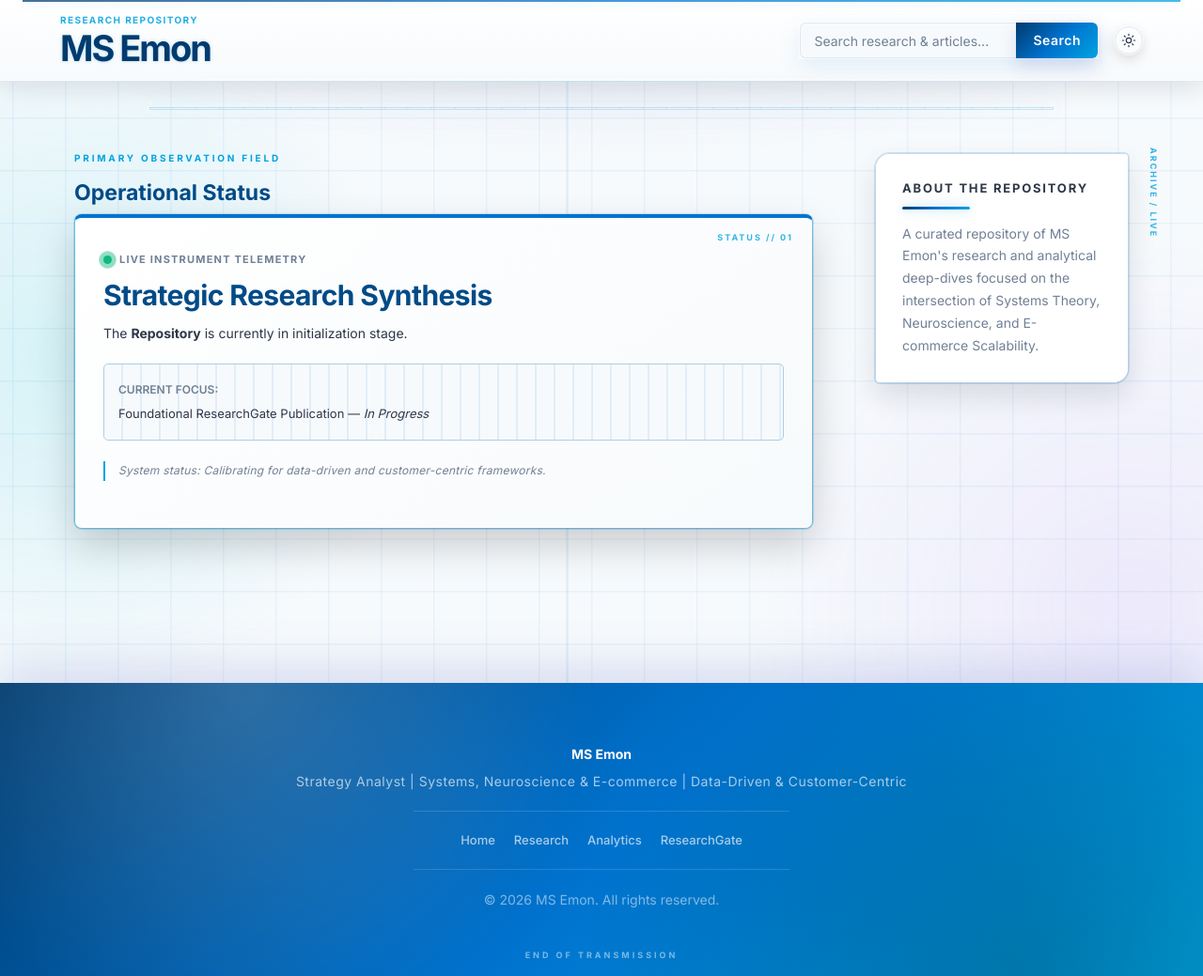
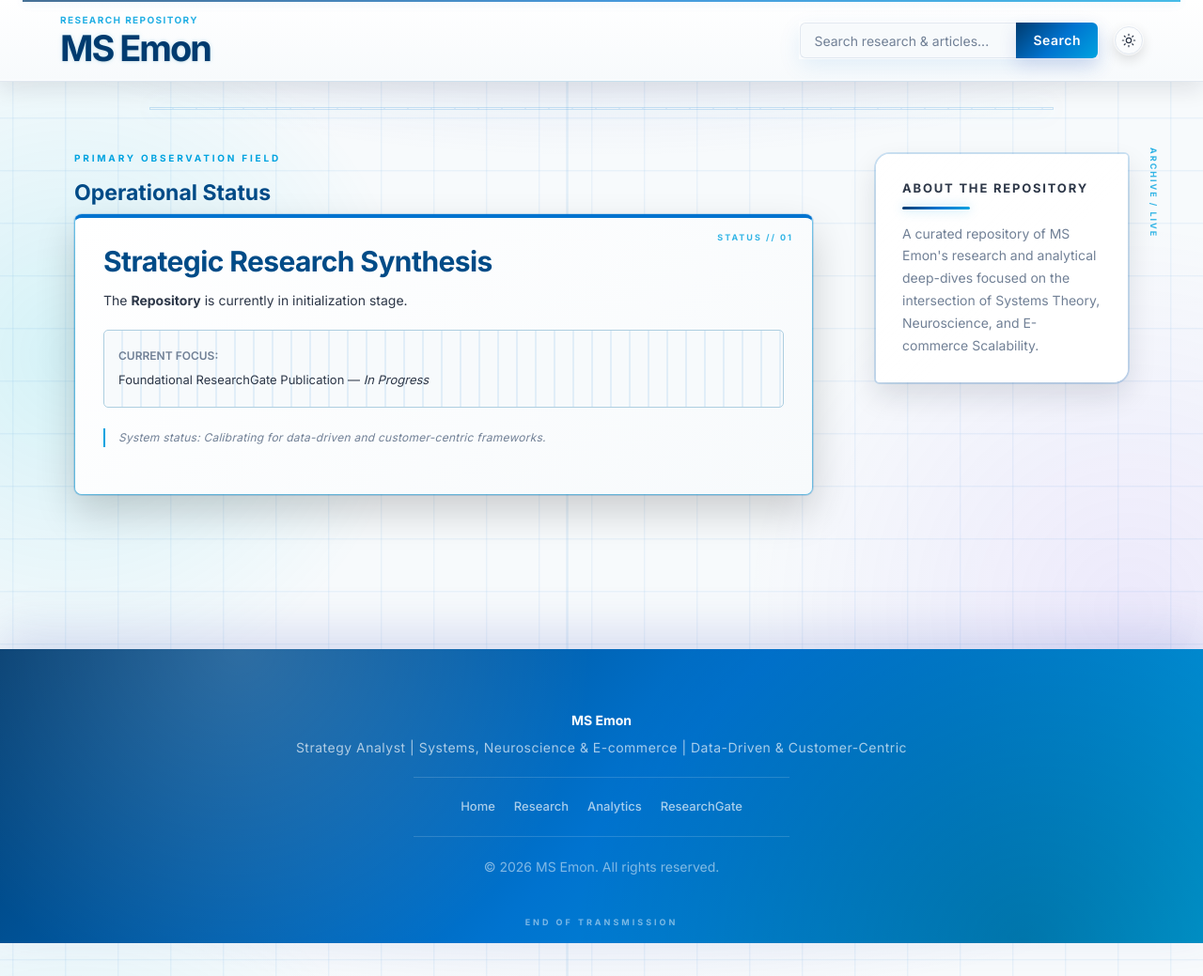
Before and after one commit to msemonlab/msemonlab.github.io, a Jekyll site: the page built from index.md, in a window 1280 px wide and 1039 px high. Shown: the whole window at 94% size. Built offline with Jekyll 4.4.1, drawn with Linux system fonts in a browser that asks for light colours.

Commit message:
Revert "feat: add live instrument telemetry beacon to homepage and sync css"
This reverts commit 3a7b6f7326a499833aa2302996050da2303ba982.

```diff
--- a/_layouts/default.html
+++ b/_layouts/default.html
@@ -696,12 +696,6 @@
     .home-status .status-card { padding: 26px 20px 28px; }
     .home-status .status-card h3 { margin-bottom: 16px; font-size: clamp(24px, 7vw, 30px); }
   }
-  /* Active Live Beacon */
-  .status-beacon-wrapper { display: inline-flex; align-items: center; gap: 8px; margin-bottom: 12px; }
-  .beacon-dot { width: 9px; height: 9px; border-radius: 50%; background-color: #10B981; position: relative; display: inline-block; }
-  .beacon-dot::after { content: ''; position: absolute; inset: -4px; border-radius: 50%; background-color: #10B981; opacity: 0.45; animation: pulseBeacon 2s cubic-bezier(0.4, 0, 0.6, 1) infinite; }
-  @keyframes pulseBeacon { 0%, 100% { transform: scale(1); opacity: 0.5; } 50% { transform: scale(2.2); opacity: 0; } }
-  .beacon-label { font-size: 11px; font-weight: 700; text-transform: uppercase; letter-spacing: 1.2px; color: var(--text-muted); }
 </style>
 </head>
 <body>
--- a/index.md
+++ b/index.md
@@ -7,10 +7,6 @@ title: Home
   <p class="eyebrow">PRIMARY OBSERVATION FIELD</p>
   <h2>Operational Status</h2>
   <div class="status-card">
-    <div class="status-beacon-wrapper">
-      <span class="beacon-dot"></span>
-      <span class="beacon-label">Live Instrument Telemetry</span>
-    </div>
     <h3>Strategic Research Synthesis</h3>
     <p>The <strong>Repository</strong> is currently in initialization stage.</p>
     <div class="focus-panel">
```
